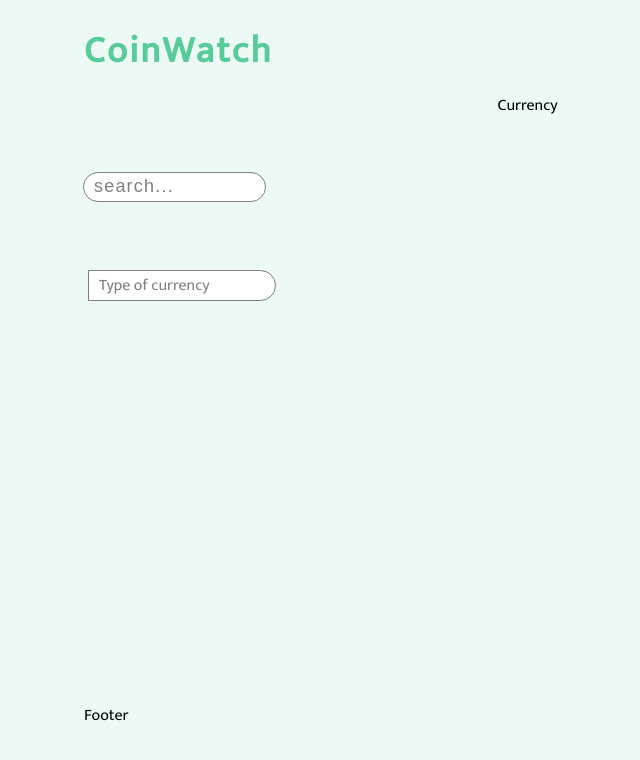
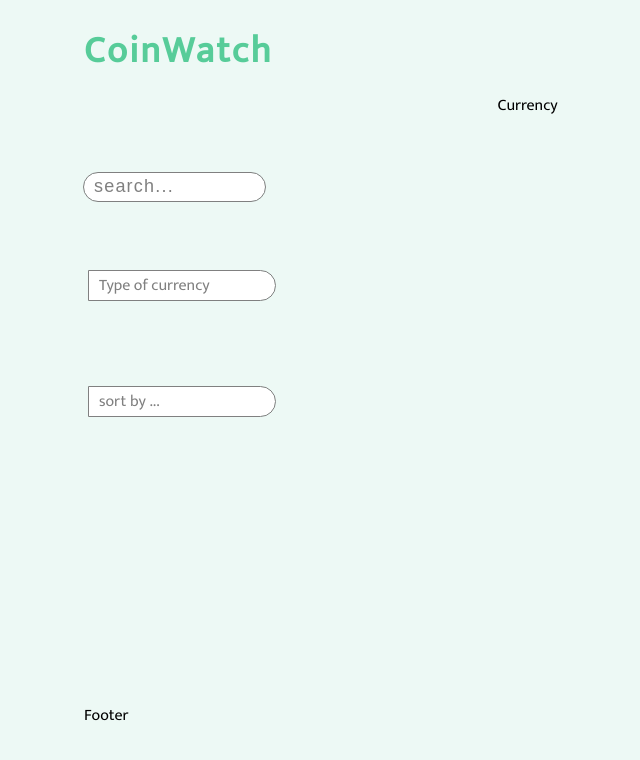
Before and after one commit to hrutik7/zapit, a Next.js app: page / in a window 1280 px wide. Shown: the top 760 px of the page, without its empty margins (36-676 px from the left). Built offline with nearby package versions, Linux system fonts and the light colour scheme.

Commit message:
sort styling

```diff
--- a/src/components/sidemenu/Sidemenu.jsx
+++ b/src/components/sidemenu/Sidemenu.jsx
@@ -15,6 +15,18 @@ const Sidemenu = () => {
         </li>
       </ul>
     </nav>
+
+    <nav>
+      <ul>
+
+        <li><a>sort by ...</a>
+          <ul>
+            <li><a>Price change</a></li>
+            <li><a>Market cap</a></li>
+          </ul>
+        </li>
+      </ul>
+    </nav>
     </div>
   );
 };
```
